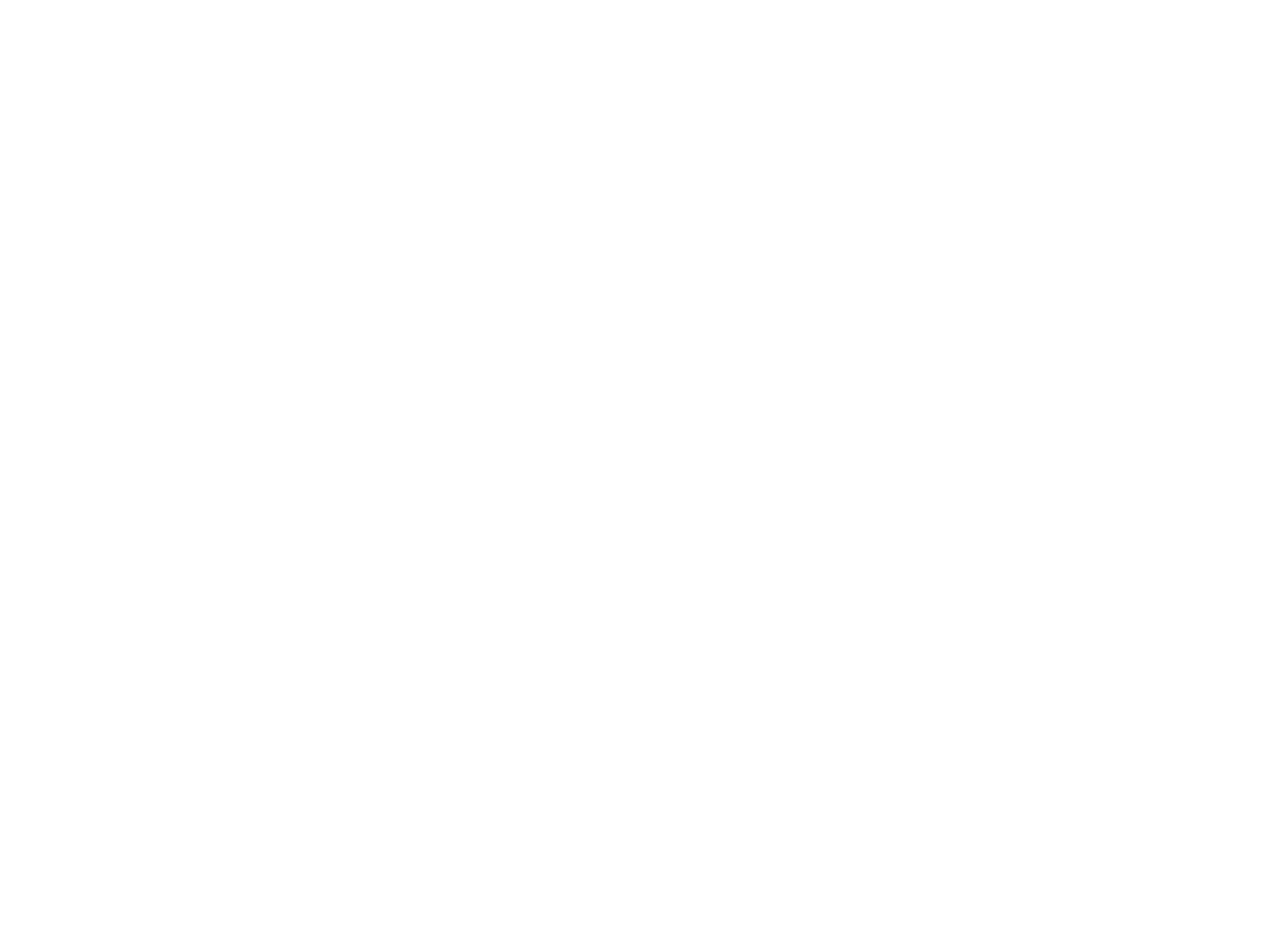
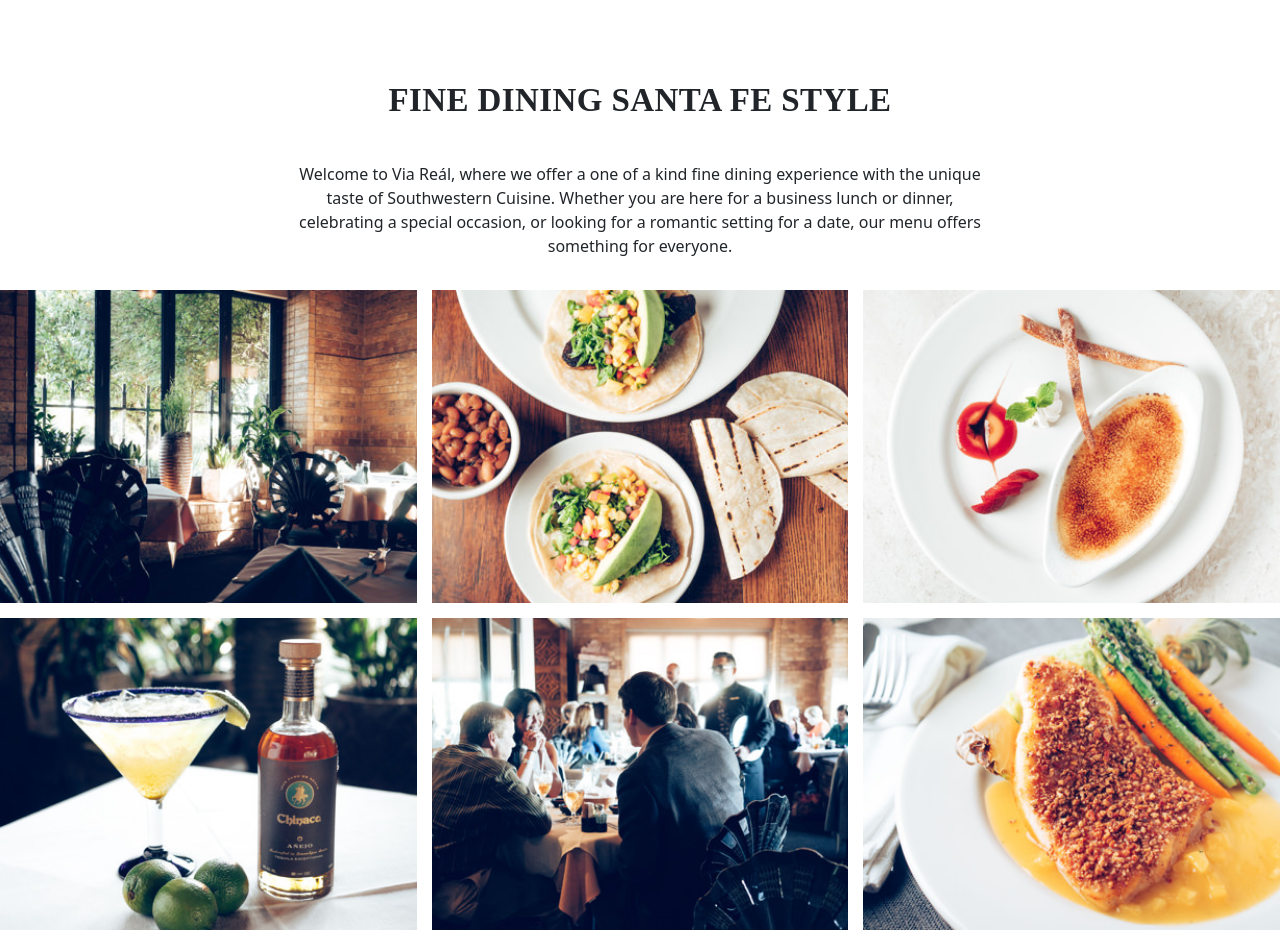
Before and after one commit to lamodots/chefs-kiss, a React (Create React App) app: page / in a window 1280 px wide. Shown: the part 802-1732 px from the top of the page. Before the commit the page ends 800 px from the top, so only its background shows below. Built offline with nearby package versions, Linux system fonts and the light colour scheme.

Commit message:
worked on the info and gallery section

```diff
--- a/src/component/carousel/CarouselSlider.css
+++ b/src/component/carousel/CarouselSlider.css
@@ -115,6 +115,9 @@
     .banner .content-wrapper .welcome{
         width: 100%;
     }
+    .banner .welcome h1{
+        font-size: 5.5rem;
+    }
     .carousel-control-wrapper > div{
         width: 100%;
     }
--- a/src/component/carousel/CarouselSlider.js
+++ b/src/component/carousel/CarouselSlider.js
@@ -27,7 +27,7 @@ const CarouselSlider = () => {
     }
 
     return (
-      <div className='hero'>
+      <section className='hero'>
           <div className='banner '>
             <div className='content-wrapper'>
               <div className='welcome'>
@@ -80,7 +80,7 @@ const CarouselSlider = () => {
               </Carousel.Item>
             </Carousel>
           </div>
-      </div>
+      </section>
     );
 }
 
--- /dev/null
+++ b/src/pages/home/Gallery.css
@@ -0,0 +1,50 @@
+
+h2{
+    font-size: 33px;
+    line-height: 44px;
+    letter-spacing: 0.4px;
+    font-family: "Montserrat", "sans-serif";
+    font-weight: 700;
+    text-transform: uppercase;
+}
+.info-gallery{
+    padding-top: 5rem;
+    width: 100vw;
+}
+
+.description{
+    max-width: 700px;
+    margin: 0 auto;
+    padding: 2rem 0;
+}
+.gallery-section{
+    display: grid;
+    grid-template-columns: repeat(auto-fit, minmax(310px, 1fr));
+    gap: 15px;
+    width: 100%;
+    margin: 0 auto;
+}
+.gallery-section .gallery{
+    width: 100%;
+    height: 100%;
+}
+.gallery-section .gallery img{
+    width: 100%;
+    height: 100%;
+}
+@media screen and (max-width: 800px){
+    .gallery-section{
+        grid-template-columns: repeat(auto-fit, minmax(310px, 1fr));
+    }
+}
+@media screen and (max-width: 640px){
+    .gallery-section{
+        grid-template-columns: repeat(auto-fit, minmax(280px, 1fr));
+    }
+
+}
+@media screen and (max-width: 590px){
+    .gallery-section{
+        grid-template-columns: repeat(auto-fit, minmax(200px, 1fr));
+    }
+}
--- /dev/null
+++ b/src/pages/home/Gallery.js
@@ -0,0 +1,35 @@
+import React from 'react'
+import './Gallery.css'
+
+const Gallery = () => {
+  return (
+    <section className='info-gallery'>
+        <h2>FINE DINING SANTA FE STYLE</h2>
+        <p className='description'>
+            Welcome to Via Reál, where we offer a one of a kind fine dining experience with the unique taste of Southwestern Cuisine. Whether you are here for a business lunch or dinner, celebrating a special occasion, or looking for a romantic setting for a date, our menu offers something for everyone.
+        </p>
+        <div className='gallery-section'>
+            <div className='gallery'>
+                <img src='assets/images/home/grid/1.jpeg' alt='gallery' />
+            </div>
+            <div className='gallery'>
+                <img src='assets/images/home/grid/2.jpeg' alt='gallery' />
+            </div>
+            <div className='gallery'>
+                <img src='assets/images/home/grid/3.jpeg' alt='gallery' />
+            </div>
+            <div className='gallery'>
+                <img src='assets/images/home/grid/4.jpeg' alt='gallery' />
+            </div>
+            <div className='gallery'>
+                <img src='assets/images/home/grid/5.jpeg' alt='gallery' />
+            </div>
+            <div className='gallery'>
+                <img src='assets/images/home/grid/6.jpeg' alt='gallery' />
+            </div>
+        </div>
+    </section>
+  )
+}
+
+export default Gallery
--- a/src/pages/home/Home.js
+++ b/src/pages/home/Home.js
@@ -1,13 +1,15 @@
 import React from 'react'
 import 'bootstrap/dist/css/bootstrap.min.css'
 import CarouselSlider from '../../component/carousel/CarouselSlider';
+import Gallery from './Gallery';
 
 const Home = () => {
 
     return (
       <>
           <CarouselSlider />
-      </>
+          <Gallery />
+     </>
     );
 }
 
```
